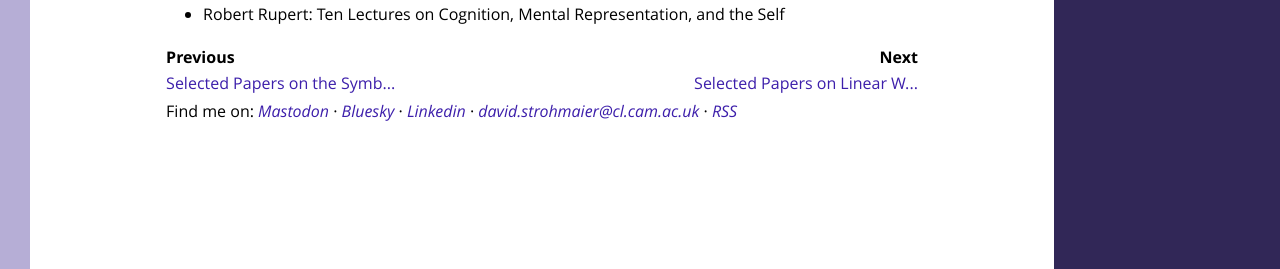
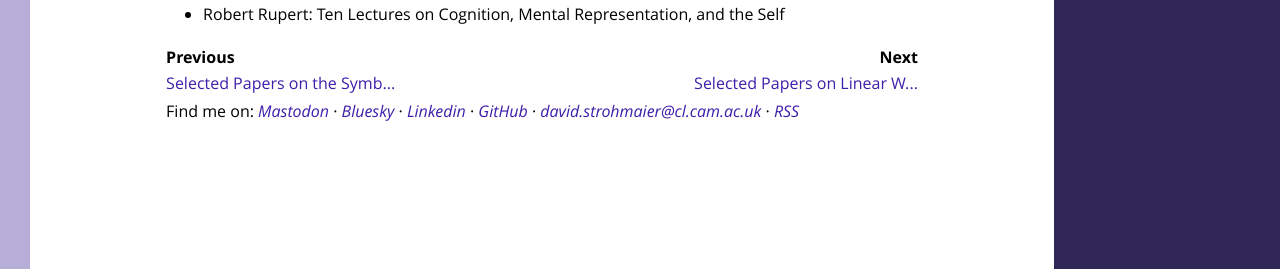
Before and after one commit to dstrohmaier/dstrohmaier.github.io, a Jekyll site: the page built from lists/_posts/2026-01-16-Books-2026.md, in a window 1280 px wide. Shown: the part 628-897 px from the top of the page. Built offline with Jekyll 4.4.1, drawn with Linux system fonts in a browser that asks for light colours; comment, search, counter and statistics services are not loaded.

Commit message:
minor html cleanups and added github social

```diff
--- a/_includes/footer.html
+++ b/_includes/footer.html
@@ -13,6 +13,9 @@
             <a href="{{ site.social.linkedin_url }}">
                 <em>Linkedin</em>
             </a> &middot;
+            <a href="{{ site.social.github_url }}">
+                <em>GitHub</em>
+            </a> &middot;
             <a href="mailto:{{ site.email }}">
                 <em>{{ site.email }}</em>
             </a>  &middot;
--- a/_includes/head.html
+++ b/_includes/head.html
@@ -1,6 +1,5 @@
 <head>
   <meta charset="utf-8">
-  <meta http-equiv="X-UA-Compatible" content="IE=edge">
   <meta name="viewport" content="width=device-width, initial-scale=1">
 
   <title>{% if page.title %}{{ page.title | escape }}{% else %}{{ site.author | escape }}{% endif %} &raquo; {{ site.title }}</title>
--- a/_layouts/post.html
+++ b/_layouts/post.html
@@ -46,7 +46,7 @@ layout: default
   </script>
 
   <table width="100%" border="0">
-    <tb>
+    <tbody>
       <tr>
         {% if prev_post %}
           <td><b>Previous</b></td>
@@ -63,7 +63,7 @@ layout: default
           <td align="right"><a href="{{ next_post.url }}">{{ next_post.title | strip_html | truncate: 30}}</a></td>
         {% endif %}
       </tr>
-    </tb>
+    </tbody>
   </table>
 
 </article>
```
